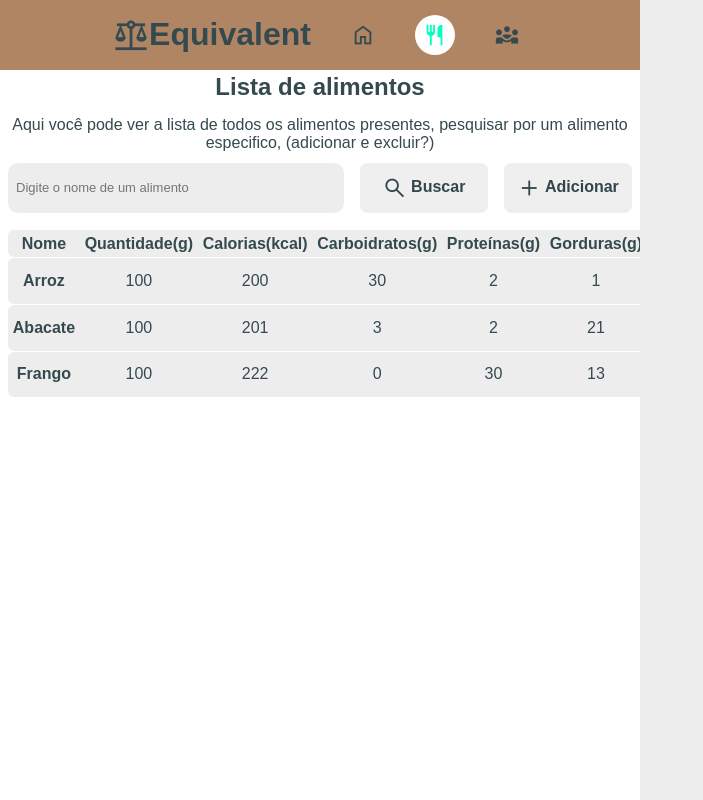
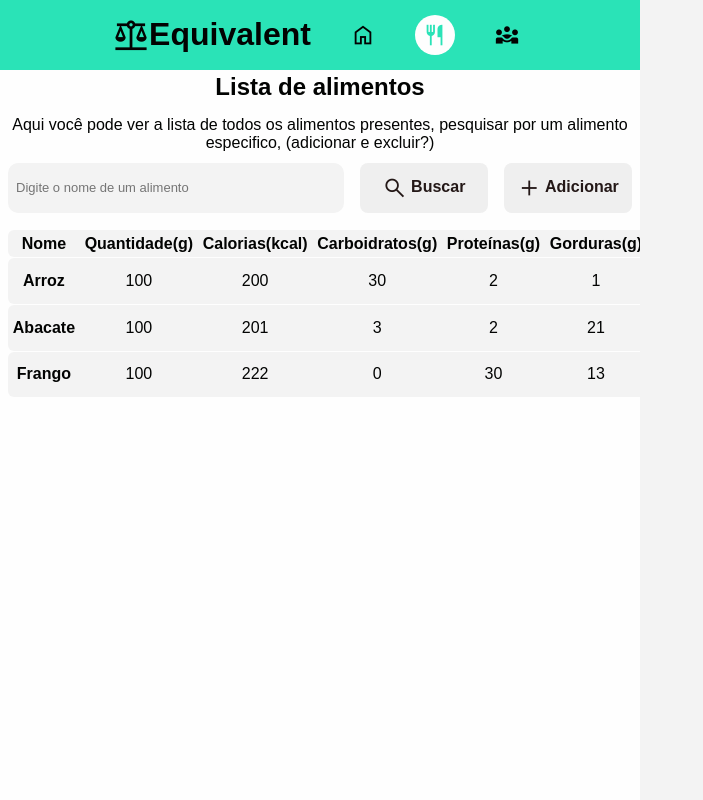
Before and after one commit to codi-Andre/equivalent, a React (Vite) app: page /food-list in a window 1280 px wide. Shown: the whole page, without its empty margins (0-703 px from the left). Built offline with nearby package versions, Linux system fonts and the light colour scheme.

Commit message:
refactor: color pallet

```diff
--- a/src/components/Navegation/Navigator.styles.ts
+++ b/src/components/Navegation/Navigator.styles.ts
@@ -14,23 +14,23 @@ export const Header = styled.header`
   }
 
   a {
-    color: ${({ theme }) => theme.colors.primary};
+    color: ${({ theme }) => theme.colors.dark};
     padding: 0.5rem;
     border-radius: 9999px;
   }
 
   a:focus {
-    color: ${({ theme }) => theme.colors.emphasis};
+    color: ${({ theme }) => theme.colors.accent};
     background-color: ${({ theme }) => theme.colors.light};
   }
 
   a:hover {
-    color: ${({ theme }) => theme.colors.emphasis};
+    color: ${({ theme }) => theme.colors.accent};
     background-color: ${({ theme }) => theme.colors.light};
   }
 
   a.active {
-    color: ${({ theme }) => theme.colors.emphasis};
+    color: ${({ theme }) => theme.colors.accent};
     background-color: ${({ theme }) => theme.colors.light};
   }
 `
--- a/src/pages/Home/slider/Slider.styles.ts
+++ b/src/pages/Home/slider/Slider.styles.ts
@@ -106,7 +106,7 @@ export const SliderContainer = styled.div`
   }
 
   .dot.active {
-    background: ${({ theme }) => theme.colors.emphasis};
+    background: ${({ theme }) => theme.colors.accent};
   }
 
   .arrow {
--- a/src/styles/global.ts
+++ b/src/styles/global.ts
@@ -9,12 +9,12 @@ export const GlobalStyle = createGlobalStyle`
 
     :focus {
         outline: none;
-        box-shadow: 0 0 0 2px ${({ theme }) => theme.colors.grayDark};
+        box-shadow: 0 0 0 2px ${({ theme }) => theme.colors.secondary};
     }
 
     body {
         background-color: ${({ theme }) => theme.colors.grayLight};
-        color: ${({ theme }) => theme.colors.primary};
+        color: ${({ theme }) => theme.colors.dark};
 
         /* It only works on macOS */
         -webkit-font-smoothing: antialiased;
--- a/src/styles/theme.ts
+++ b/src/styles/theme.ts
@@ -1,19 +1,14 @@
 export default {
   colors: {
-    accent: '#b08564',
-    accentDark: '#ad774e',
-    emphasis: '#01ffc1',
-    border: 'border',
-    grayLight: '#eeedee',
-    grayDark: '#d9d2d7',
-    primary: '#344a4e',
-    secondary: '#31464a',
-    tertiary: 'gray',
-    success: 'green',
-    info: 'blue',
+    accent: '#2AE3B7',
+    grayLight: '#F3F3F3',
+    grayDark: '#E2E1E3',
+    primary: '#DECCFD',
+    secondary: '#241817',
+    success: '#84D8DA',
     warning: 'yellow',
     danger: 'red',
-    light: 'white',
-    dark: 'black',
+    light: '#FEFEFE',
+    dark: '#020302',
   },
 }
```
